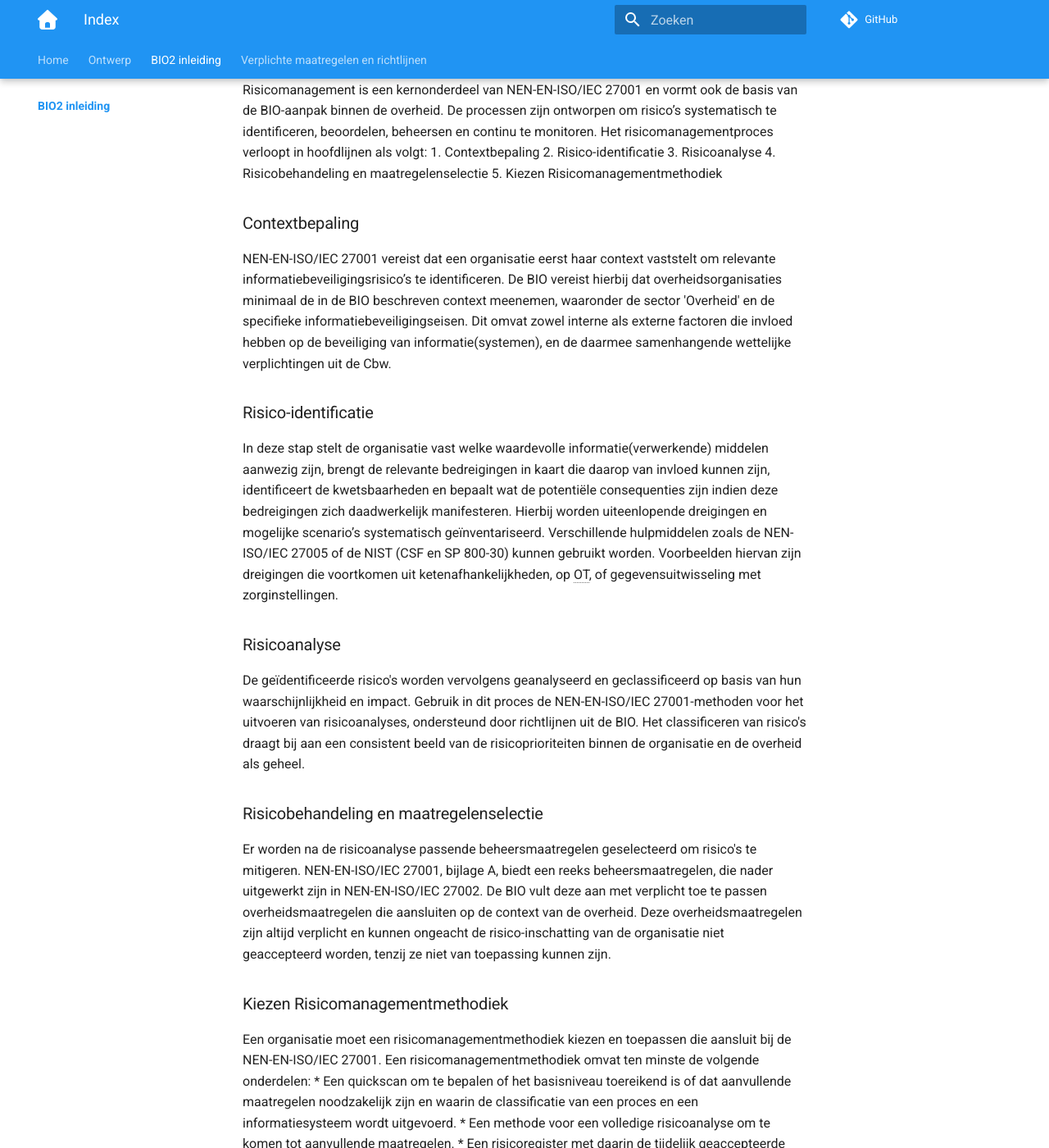
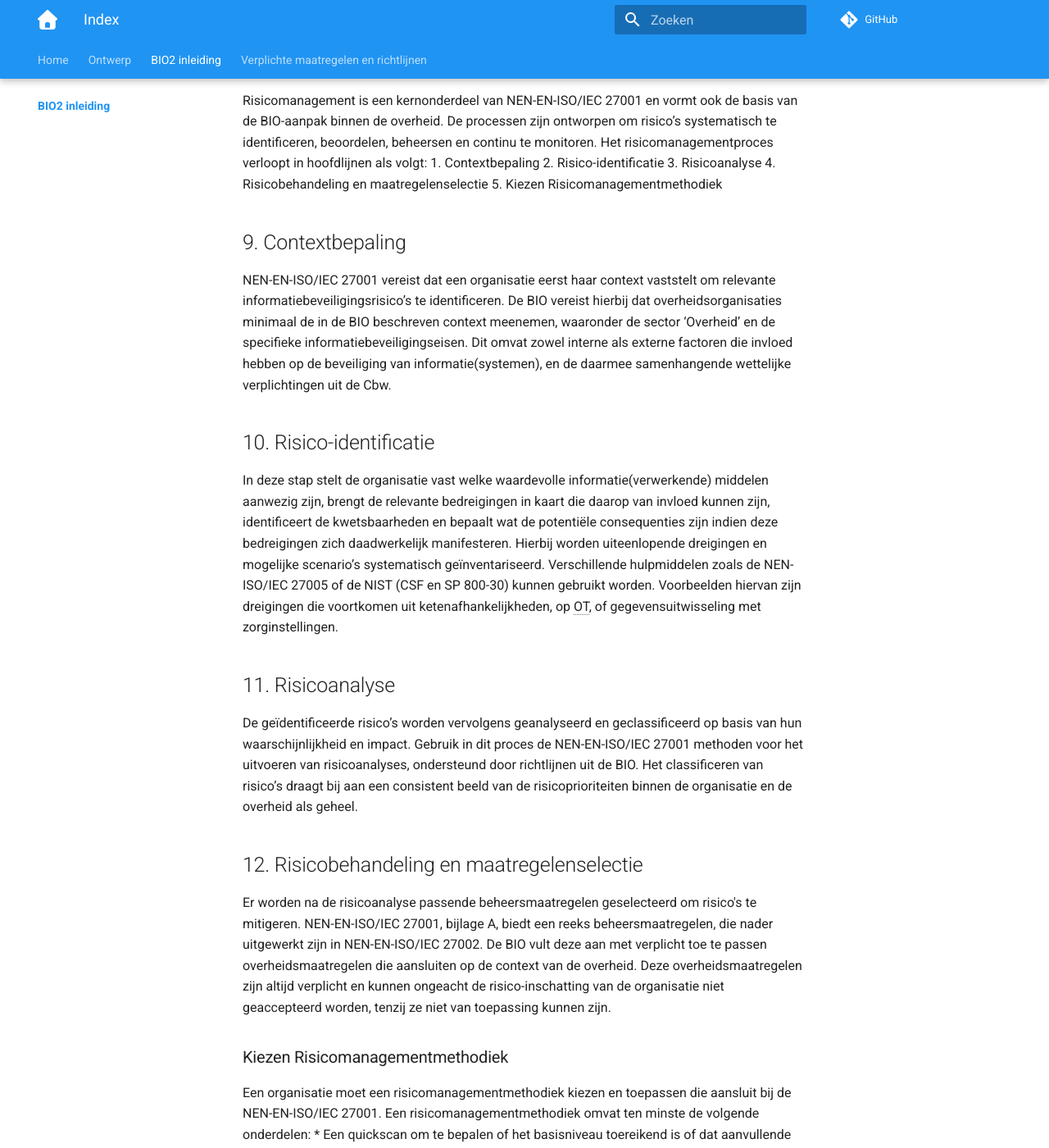
Before and after one commit to MinBZK/Baseline-Informatiebeveiliging-Overheid, an MkDocs documentation site: the page built from docs/inleiding/index.md, in a window 1280 px wide and 1400 px high, scrolled down 5731 px. Shown: the whole window at 82% size. Built offline with MkDocs 1.6.1 and Material for MkDocs 9.7.7, drawn with Linux system fonts in a browser that asks for light colours; comment, search, counter and statistics services are not loaded; some of the changed text lies outside the part shown.

Commit message:
Update index.md
Hoofdstuk Contextbepaling tot en met risicobehandeling en maatregelenselectie  aangepast.

```diff
--- a/docs/inleiding/index.md
+++ b/docs/inleiding/index.md
@@ -38,9 +38,9 @@ De Cyberbeveiligingswet (Cbw) verplicht organisaties in de sector ‘Overheid’
 
 ## 1. Leeswijzer
 De Baseline Informatiebeveiliging Overheid 2 (BIO2) is opgebouwd uit drie onderdelen:
-− Deel 1: BIO2-kader - de context en het belang van informatiebeveiliging voor overheidsorganisaties, evenals de structuur en toepasselijkheid van de BIO.
-− Deel 2: BIO-overheidsmaatregelen - verplichte maatregelen, gebaseerd op de internationale standaard zoals NEN-EN-ISO/IEC 27001, annex A, aangevuld met specifieke overheidseisen.
-− Deel 3: Toelichting [in ontwikkeling] - praktische ondersteuning met extra toelichting of voorbeelden om overheidsmaatregelen effectief te implementeren via de website https://www.bio-overheid.nl.
+* Deel 1: BIO2-kader - de context en het belang van informatiebeveiliging voor overheidsorganisaties, evenals de structuur en toepasselijkheid van de BIO.
+* Deel 2: BIO-overheidsmaatregelen - verplichte maatregelen, gebaseerd op de internationale standaard zoals NEN-EN-ISO/IEC 27001, annex A, aangevuld met specifieke overheidseisen.
+* Deel 3: Toelichting [in ontwikkeling] - praktische ondersteuning met extra toelichting of voorbeelden om overheidsmaatregelen effectief te implementeren via de website https://www.bio-overheid.nl.
 Samen vormen deze onderdelen een compleet kader voor informatiebeveiliging binnen de overheid. Er worden voor de (ISO-)normen in dit document geen jaartallen gebruikt.
 Daar waar gerefereerd wordt aan een andere norm wordt de meest actuele versie bedoeld.
 
@@ -83,7 +83,7 @@ Het is belangrijk dat het managementsysteem voor informatiebeveiliging deel uitm
 Bij het bepalen van de reikwijdte van het managementsysteem moet een organisatie minimaal de bedrijfsprocessen en informatiesystemen opnemen die kritisch zijn voor haar dienstverlening. Het is aan de overheidsorganisaties zelf om te bepalen in welke mate de ondersteunende processen zijn opgenomen in het managementsysteem.<br><br>
 Waar overheden gelijkwaardige processen hanteren, is het aanbevolen om, waar beschikbaar, gebruik te maken van het ondersteuningsaanbod van de koepelorganisatie.
 
-### 7. Samenhang managementsystemen
+## 7. Samenhang managementsystemen
 De BIO sluit aan op de [Harmonized Structure (HS)](https://www.nen.nl/managementsystemen/high-level-structure-hls), wat een consistente en uniforme structuur biedt voor managementsystemen, waardoor de integratie van verschillende (ISO-)normen voor managementsystemen wordt vereenvoudigd. Hierdoor wordt dubbel werk voorkomen en middelen efficiënter gebruikt.
 Het biedt uniformiteit bij de implementatie van verschillende managementsystemen en vereenvoudigt de integratie van deze systemen.
 
@@ -96,17 +96,23 @@ Het risicomanagementproces verloopt in hoofdlijnen als volgt:
 4.	Risicobehandeling en maatregelenselectie
 5.	Kiezen Risicomanagementmethodiek
 
-### Contextbepaling
-NEN-EN-ISO/IEC 27001 vereist dat een organisatie eerst haar context vaststelt om relevante informatiebeveiligingsrisico’s te identificeren. De BIO vereist hierbij dat overheidsorganisaties minimaal de in de BIO beschreven context meenemen, waaronder de sector 'Overheid' en de specifieke informatiebeveiligingseisen. Dit omvat zowel interne als externe factoren die invloed hebben op de beveiliging van informatie(systemen), en de daarmee samenhangende wettelijke verplichtingen uit de Cbw.
+## 9. Contextbepaling
+NEN-EN-ISO/IEC 27001 vereist dat een organisatie eerst haar context vaststelt om relevante informatiebeveiligingsrisico’s te identificeren.
+De BIO vereist hierbij dat overheidsorganisaties minimaal de in de BIO beschreven context meenemen, waaronder de sector ‘Overheid’ en de specifieke informatiebeveiligingseisen.
+Dit omvat zowel interne als externe factoren die invloed hebben op de beveiliging van informatie(systemen), en de daarmee samenhangende wettelijke verplichtingen uit de Cbw.
 
-### Risico-identificatie
-In deze stap stelt de organisatie vast welke waardevolle informatie(verwerkende) middelen aanwezig zijn, brengt de relevante bedreigingen in kaart die daarop van invloed kunnen zijn, identificeert de kwetsbaarheden en bepaalt wat de potentiële consequenties zijn indien deze bedreigingen zich daadwerkelijk manifesteren. Hierbij worden uiteenlopende dreigingen en mogelijke scenario’s systematisch geïnventariseerd. Verschillende hulpmiddelen zoals de NEN-ISO/IEC 27005 of de NIST (CSF en SP 800-30) kunnen gebruikt worden. Voorbeelden hiervan zijn dreigingen die voortkomen uit ketenafhankelijkheden, op OT, of gegevensuitwisseling met zorginstellingen.
+## 10. Risico-identificatie
+In deze stap stelt de organisatie vast welke waardevolle informatie(verwerkende) middelen aanwezig zijn, brengt de relevante bedreigingen in kaart die daarop van invloed kunnen zijn, identificeert de kwetsbaarheden en bepaalt wat de potentiële consequenties zijn indien deze bedreigingen zich daadwerkelijk manifesteren.
+Hierbij worden uiteenlopende dreigingen en mogelijke scenario’s systematisch geïnventariseerd.
+Verschillende hulpmiddelen zoals de NEN-ISO/IEC 27005 of de NIST (CSF en SP 800-30) kunnen gebruikt worden. Voorbeelden hiervan zijn dreigingen die voortkomen uit ketenafhankelijkheden, op OT, of gegevensuitwisseling met zorginstellingen.
 
-### Risicoanalyse
-De geïdentificeerde risico's worden vervolgens geanalyseerd en geclassificeerd op basis van hun waarschijnlijkheid en impact. Gebruik in dit proces de NEN-EN-ISO/IEC 27001-methoden voor het uitvoeren van risicoanalyses, ondersteund door richtlijnen uit de BIO. Het classificeren van risico's draagt bij aan een consistent beeld van de risicoprioriteiten binnen de organisatie en de overheid als geheel.
+## 11. Risicoanalyse
+De geïdentificeerde risico’s worden vervolgens geanalyseerd en geclassificeerd op basis van hun waarschijnlijkheid en impact. Gebruik in dit proces de NEN-EN-ISO/IEC 27001 methoden voor het uitvoeren van risicoanalyses, ondersteund door richtlijnen uit de BIO.
+Het classificeren van risico’s draagt bij aan een consistent beeld van de risicoprioriteiten binnen de organisatie en de overheid als geheel.
 
-### Risicobehandeling en maatregelenselectie
-Er worden na de risicoanalyse passende beheersmaatregelen geselecteerd om risico's te mitigeren. NEN-EN-ISO/IEC 27001, bijlage A, biedt een reeks beheersmaatregelen, die nader uitgewerkt zijn in NEN-EN-ISO/IEC 27002. De BIO vult deze aan met verplicht toe te passen overheidsmaatregelen die aansluiten op de context van de overheid. Deze overheidsmaatregelen zijn altijd verplicht en kunnen ongeacht de risico-inschatting van de organisatie niet geaccepteerd worden, tenzij ze niet van toepassing kunnen zijn.
+## 12. Risicobehandeling en maatregelenselectie
+Er worden na de risicoanalyse passende beheersmaatregelen geselecteerd om risico's te mitigeren. NEN-EN-ISO/IEC 27001, bijlage A, biedt een reeks beheersmaatregelen, die nader uitgewerkt zijn in NEN-EN-ISO/IEC 27002. De BIO vult deze aan met verplicht toe te passen overheidsmaatregelen die aansluiten op de context van de overheid.
+Deze overheidsmaatregelen zijn altijd verplicht en kunnen ongeacht de risico-inschatting van de organisatie niet geaccepteerd worden, tenzij ze niet van toepassing kunnen zijn.
 
 ### Kiezen Risicomanagementmethodiek
 Een organisatie moet een risicomanagementmethodiek kiezen en toepassen die aansluit bij de NEN-EN-ISO/IEC 27001. Een risicomanagementmethodiek omvat ten minste de volgende onderdelen:
```
